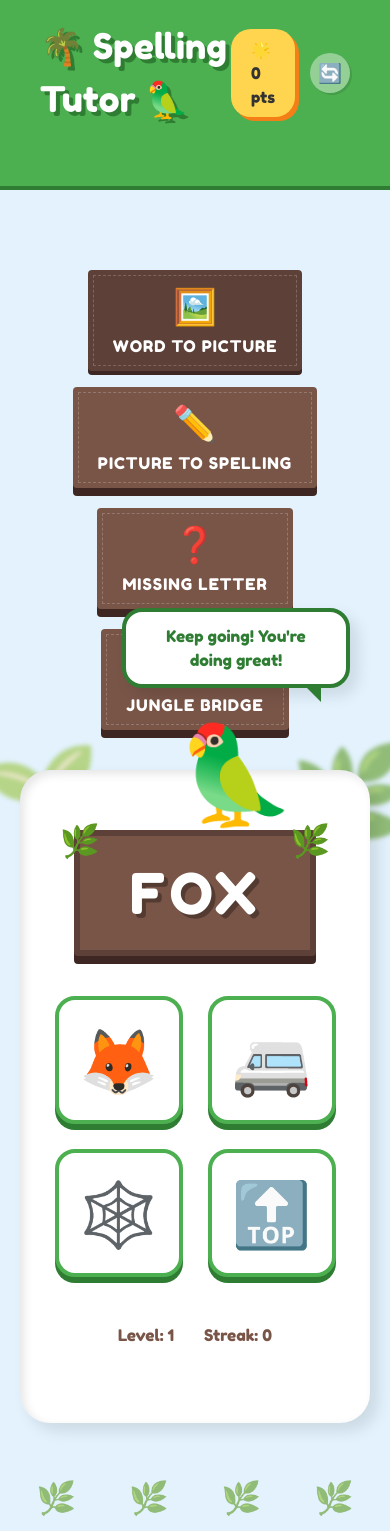
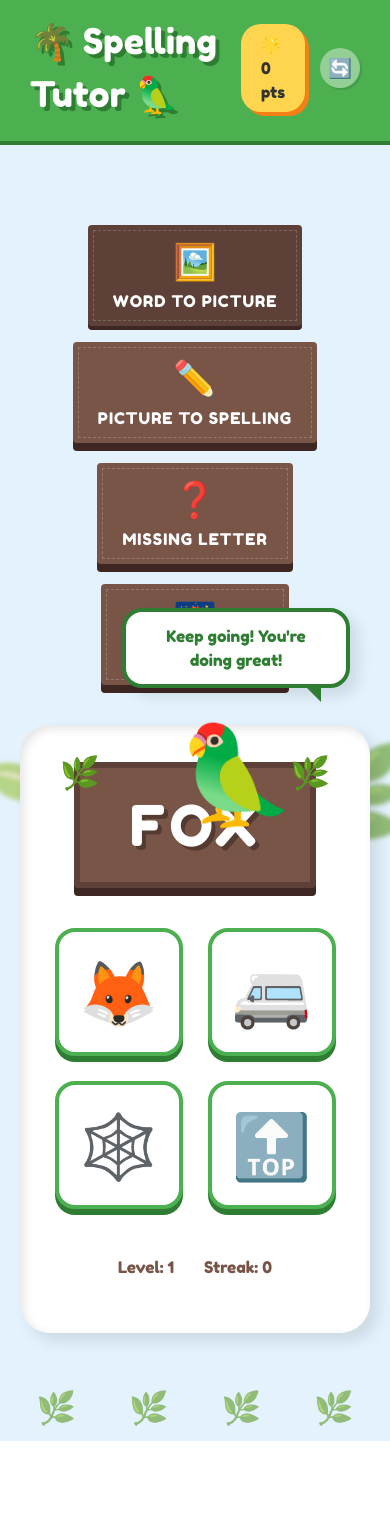
Before and after one commit to stanton119/spelling-tutor, a React (Vite) app: page / in a window 390 px wide. After the commit the page ends 1441 px from the top, so only its background shows below. Built offline with nearby package versions, Linux system fonts and the light colour scheme.

Commit message:
feat: optimize global layout for 13-inch screens

```diff
--- a/src/App.css
+++ b/src/App.css
@@ -8,10 +8,10 @@
   display: flex;
   justify-content: center;
   align-items: flex-start;
-  min-height: 500px;
+  min-height: min(70vh, 500px); /* Responsive min-height */
   background-color: var(--color-white);
   border-radius: 30px;
-  padding: 40px;
+  padding: clamp(15px, 5%, 40px); /* Fluid padding */
   box-shadow: var(--shadow-inset), var(--shadow-paper-lift);
   margin: 0 auto;
   max-width: 900px;
--- a/src/components/JungleLayout.css
+++ b/src/components/JungleLayout.css
@@ -8,7 +8,7 @@
 .jungle-header {
   background-color: var(--color-green-base);
   color: var(--color-white);
-  padding: 20px 40px 60px;
+  padding: 15px 30px 20px; /* Reduced from 20px 40px 60px */
   display: flex;
   justify-content: space-between;
   align-items: center;
@@ -20,10 +20,10 @@
 .jungle-header::after {
   content: "";
   position: absolute;
-  bottom: -40px;
+  bottom: -20px; /* Reduced from -40px */
   left: 0;
   width: 100%;
-  height: 80px;
+  height: 40px; /* Reduced from 80px */
   background-color: var(--color-green-base);
   clip-path: polygon(
     0% 0%, 100% 0%, 100% 40%,
```
